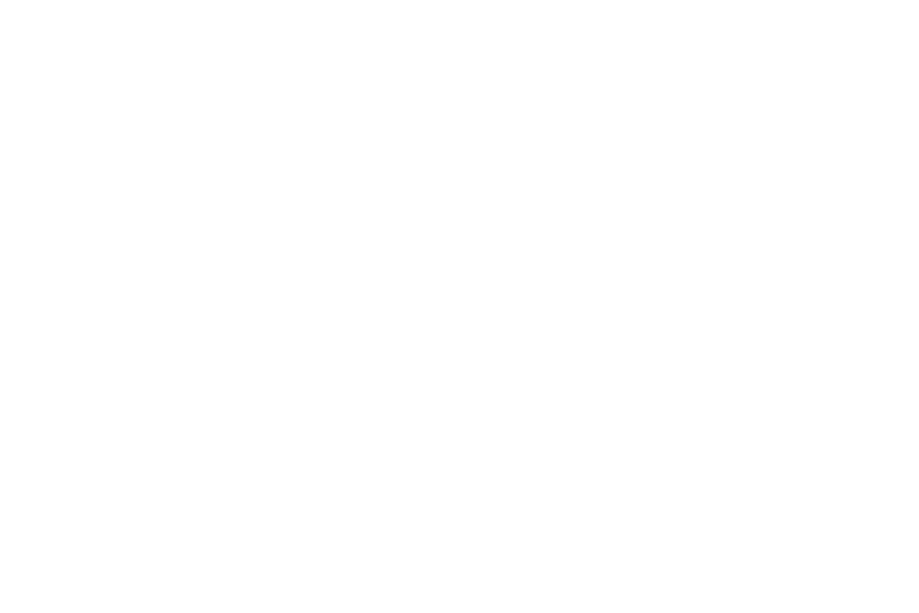
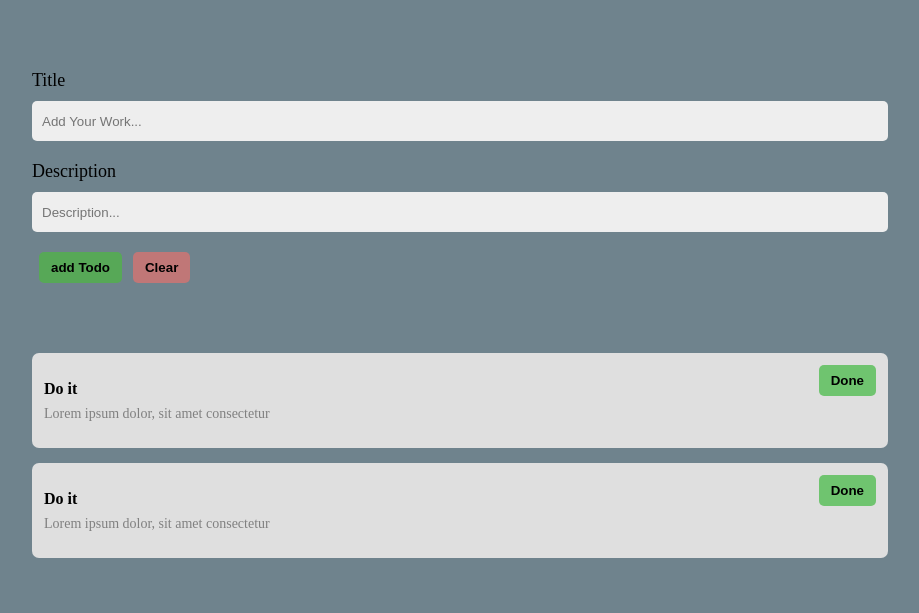
Before and after one commit to NarjesZamani/Todo-List, a plain HTML site: page index.html in a window 1280 px wide. Shown: the whole page, without its empty margins (180-1099 px from the left). Drawn offline with Linux system fonts and the light colour scheme.

Commit message:
addStyles

```diff
--- a/index.html
+++ b/index.html
@@ -8,6 +8,42 @@
 </head>
 <body>
 
+    <section class="session">
+        <div class="form">
+            <div class="addSession">
+               <div class="addTitle">
+                <label for="titleNew">Title</label>
+               <input type="text" id="titleNew" placeholder="Add Your Work...">
+               </div>
+               <div class="addDes">
+                <label for="descriptionNew">Description</label>
+               <input type="text" id="descriptionNew" placeholder="Description...">
+               </div>
+               <div class="Btns">
+                <button id="addBtn">add Todo</button>
+                <button id="clearBtn">Clear</button>
+               </div>
+            </div>
+
+            <ul class="addTasx">
+                <li class="liElem">
+                    <div class="text">
+                        <h4>Do it </h4>
+                        <p>Lorem ipsum dolor, sit amet consectetur</p>
+                    </div>
+                    <button class="done">Done</button>
+                </li>
+                <li class="liElem">
+                    <div class="text">
+                        <h4>Do it </h4>
+                        <p>Lorem ipsum dolor, sit amet consectetur</p>
+                    </div>
+                    <button class="done">Done</button>
+                </li>
+            </ul>
+        </div>
+    </section>
+
 
     <script src="app.js"></script>
 </body>
--- a/style.css
+++ b/style.css
@@ -0,0 +1,96 @@
+*{
+    padding: 0;
+    margin: 0;
+    box-sizing: border-box;
+}
+body{
+    background-color: rgb(111, 131, 141);
+}
+input{
+    border: none;
+    outline: none;
+    background-color: rgb(238, 238, 238);
+}
+ul,li{
+    list-style: none;
+}
+
+
+.session{
+    height: 100vh;
+    width: 100%;
+    margin-top: 50px;
+}
+
+.form{
+    width: 70%;
+    height: 70%;
+    margin: auto;
+    border-radius: 8px;
+    padding: 20px;
+}
+.addSession{
+    display: flex;
+    justify-content: space-between;
+    flex-direction: column;
+    gap: 10px;
+}
+.addTitle{
+    width: 100%;
+    font-size: 18px;
+}
+.addTitle input{
+    width: 100%;
+    height: 40px;
+    border-radius: 5px;
+    padding:0 10px;
+    margin: 10px 0;
+}
+.addDes{
+    width: 100%;
+    font-size: 18px;
+}
+.addDes input{
+    width: 100%;
+    height: 40px;
+    border-radius: 5px;
+    padding:0 10px;
+    margin: 10px 0;
+}
+
+button{
+    border: none;
+    outline: none;
+    padding: 8px 12px;
+    font-weight: 600;
+    border-radius: 5px;
+    margin-left: 7px;
+    margin-bottom: 40px;
+    cursor: pointer;
+}
+
+#addBtn{ background-color: rgb(87, 168, 87);}
+#clearBtn{background-color: rgb(192, 119, 119);}
+
+.addTasx{
+    margin-top: 30px;
+}
+.liElem{
+    display: flex;
+    justify-content: space-between;
+    align-items: center;
+    padding: 12px;
+    margin-top: 15px;
+    background-color: rgb(223, 223, 223);
+    border-radius: 7px;
+}
+
+.liElem p{
+    color: gray;
+    font-size: 14px;
+    margin-top: 8px;
+}
+
+.addTasx .done{
+    background-color: rgb(111, 196, 111);
+}
```
